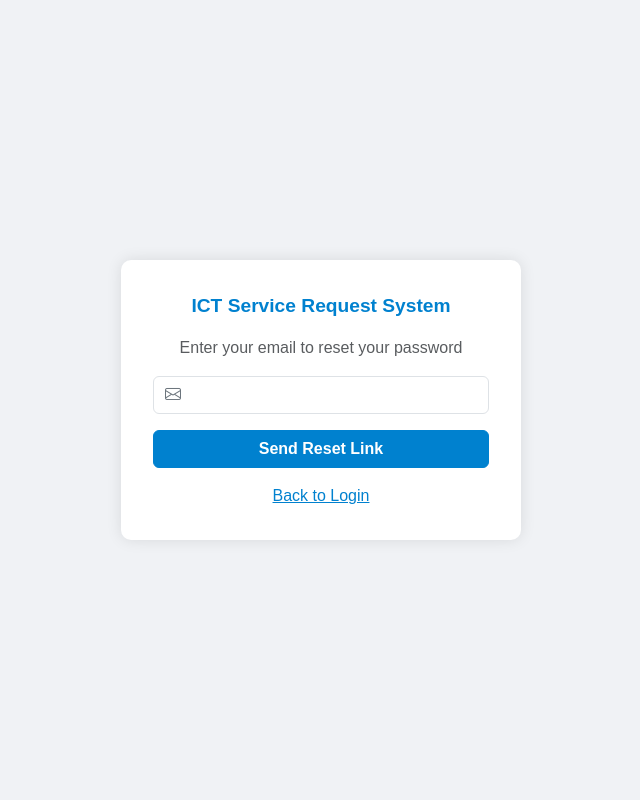
After one commit to BiniyamGeremew/ict_service_request_system, a Django app: page /password-reset/ in a window 1280 px wide. The commit adds this page. Shown: the whole page, without its empty margins (319-959 px from the left). Run offline with Django 5.2, Linux system fonts and the light colour scheme; some libraries are stand-ins or nearby versions.

Commit message:
added password_reset and password_reset_done html but email sending is not done

```diff
--- a/templates/login.html
+++ b/templates/login.html
@@ -122,7 +122,8 @@
         <button type="submit" class="btn btn-blue text-white">Login</button>
       </div>
 
-      <a href="#" class="forgot-link text-decoration-none">Forgot your password?</a>
+      <a href="{% url 'password_reset' %}" class="forgot-link text-decoration-none">Forgot your password?</a>
+
     </form>
   </div>
 
--- /dev/null
+++ b/templates/password_reset.html
@@ -0,0 +1,108 @@
+<!DOCTYPE html>
+<html lang="en">
+{% load static %}
+{% load widget_tweaks %}
+<head>
+  <meta charset="UTF-8">
+  <meta name="viewport" content="width=device-width, initial-scale=1">
+  <title>Password Reset - ICT Service Request</title>
+  <link href="https://cdn.jsdelivr.net/npm/bootstrap@5.3.0/dist/css/bootstrap.min.css" rel="stylesheet">
+  <link href="https://cdn.jsdelivr.net/npm/bootstrap-icons@1.10.5/font/bootstrap-icons.css" rel="stylesheet">
+  <style>
+    body {
+      background-color: #f0f2f5;
+      font-family: Arial, sans-serif;
+      min-height: 100vh;
+      display: flex;
+      align-items: center;
+      justify-content: center;
+      padding: 1rem;
+    }
+    .reset-container {
+      width: 100%;
+      max-width: 400px;
+      padding: 2rem;
+      background-color: #fff;
+      border-radius: 10px;
+      box-shadow: 0 0 15px rgba(0,0,0,0.1);
+    }
+    .logo {
+      display: block;
+      margin: 0 auto 15px;
+      width: 80px;
+      height: 80px;
+      object-fit: contain;
+    }
+    .system-title {
+      text-align: center;
+      font-weight: 600;
+      font-size: 1.2rem;
+      margin-bottom: 1rem;
+      color: #0081cf;
+    }
+    .input-group-custom {
+      position: relative;
+      margin-bottom: 1rem;
+    }
+    .form-control-icon {
+      position: absolute;
+      left: 12px;
+      top: 50%;
+      transform: translateY(-50%);
+      color: #6c757d;
+      z-index: 2;
+    }
+    .input-group-custom .form-control {
+      padding-left: 2.5rem;
+    }
+    .btn-blue {
+      background-color: #0081cf;
+      border-color: #0081cf;
+      font-weight: 600;
+    }
+    .btn-blue:hover {
+      background-color: #006bbd;
+      border-color: #006bbd;
+    }
+    a.back-login {
+      display: block;
+      text-align: center;
+      margin-top: 1rem;
+      color: #0081cf;
+    }
+    a.back-login:hover {
+      text-decoration: underline;
+    }
+  </style>
+</head>
+<body>
+  <div class="reset-container">
+    <div class="system-title">ICT Service Request System</div>
+    <p class="text-center text-muted mb-3">Enter your email to reset your password</p>
+
+    {% if messages %}
+      {% for message in messages %}
+        <div class="alert alert-{{ message.tags }} alert-dismissible fade show" role="alert">
+          {{ message }}
+          <button type="button" class="btn-close" data-bs-dismiss="alert" aria-label="Close"></button>
+        </div>
+      {% endfor %}
+    {% endif %}
+
+    <form method="POST">
+      {% csrf_token %}
+      <div class="input-group-custom">
+        <i class="bi bi-envelope form-control-icon"></i>
+        {{ form.email|add_class:"form-control" }}
+      </div>
+      <div class="d-grid">
+        <button type="submit" class="btn btn-blue text-white">Send Reset Link</button>
+      </div>
+    </form>
+
+    <a href="{% url 'login' %}" class="back-login">Back to Login</a>
+  </div>
+
+  <script src="https://cdn.jsdelivr.net/npm/bootstrap@5.3.0/dist/js/bootstrap.bundle.min.js"></script>
+</body>
+</html>
--- a/users/urls.py
+++ b/users/urls.py
@@ -1,14 +1,44 @@
 from django.urls import path
 from django.views.generic import RedirectView
 from django.contrib.auth.views import LogoutView
+from django.contrib.auth import views as auth_views
 from . import views
-
+from .views import PasswordResetConfirmView
 
 urlpatterns = [
+    # Redirect root to login
     path('', RedirectView.as_view(pattern_name='login', permanent=False)),
+
+    # Login / Logout
     path('login/', views.UserLoginView.as_view(), name='login'),
+    path('logout/', LogoutView.as_view(next_page='login'), name='logout'),
 
-    # Admin
+    # Password change URLs
+    path('password-change/', views.UserPasswordChangeView.as_view(), name='password_change'),
+    path('password-change/done/', views.UserPasswordChangeDoneView.as_view(), name='password_change_done'),
+
+    # ----------------------
+    # Password reset workflow
+    # ----------------------
+    path('password-reset/', auth_views.PasswordResetView.as_view(
+        template_name='password_reset.html'
+    ), name='password_reset'),
+
+    path('password-reset/done/', auth_views.PasswordResetDoneView.as_view(
+        template_name='password_reset_done.html'
+    ), name='password_reset_done'),
+
+    path('reset/<uidb64>/<token>/', PasswordResetConfirmView.as_view(
+        template_name='users/password_reset_confirm.html'
+    ), name='password_reset_confirm'),
+
+    path('reset/done/', auth_views.PasswordResetCompleteView.as_view(
+        template_name='users/password_reset_complete.html'
+    ), name='password_reset_complete'),
+
+    # ----------------------
+    # Admin URLs
+    # ----------------------
     path('adminn/dashboard/', views.adminn_dashboard, name='adminn_dashboard'),
     path('adminn/add-user/', views.add_user, name='add_user'),
     path('adminn/view-users/', views.view_users, name='view_users'),
@@ -23,7 +53,9 @@ urlpatterns = [
     path('adminn/priority-list/', views.priority_list, name='priority_list'),
     path('adminn/support-departments/', views.support_department_list, name='support_department_list'),
 
-    # Staff
+    # ----------------------
+    # Staff URLs
+    # ----------------------
     path('staff/dashboard/', views.staff_dashboard, name='staff_dashboard'),
     path('profile/', views.view_profile, name='view_profile'),
     path('edit-profile/', views.edit_profile, name='edit_profile'),
@@ -32,12 +64,4 @@ urlpatterns = [
     path('notifications/', views.notifications, name='notifications'),
     path('feedback/', views.submit_feedback, name='submit_feedback'),
     path('faqs/', views.faqs, name='faqs'),
-
-    # Password change URLs
-    path('password-change/', views.UserPasswordChangeView.as_view(), name='password_change'),
-    path('password-change/done/', views.UserPasswordChangeDoneView.as_view(), name='password_change_done'),
-
-    path('logout/', LogoutView.as_view(next_page='login'), name='logout'),
-
-
 ]
--- a/users/views.py
+++ b/users/views.py
@@ -1,5 +1,5 @@
 from django.shortcuts import render, redirect
-from django.contrib.auth.views import LoginView, LogoutView, PasswordChangeView, PasswordChangeDoneView
+from django.contrib.auth.views import LoginView, LogoutView, PasswordChangeView, PasswordChangeDoneView,PasswordResetConfirmView
 from django.contrib.auth.decorators import login_required
 from django.urls import reverse_lazy
 from .forms import CustomLoginForm, EditProfileForm, CustomUserCreationForm, TechnicianCreationForm
```
Also changed, not shown: templates/password_reset_done.html (added, +58 -0 lines).
